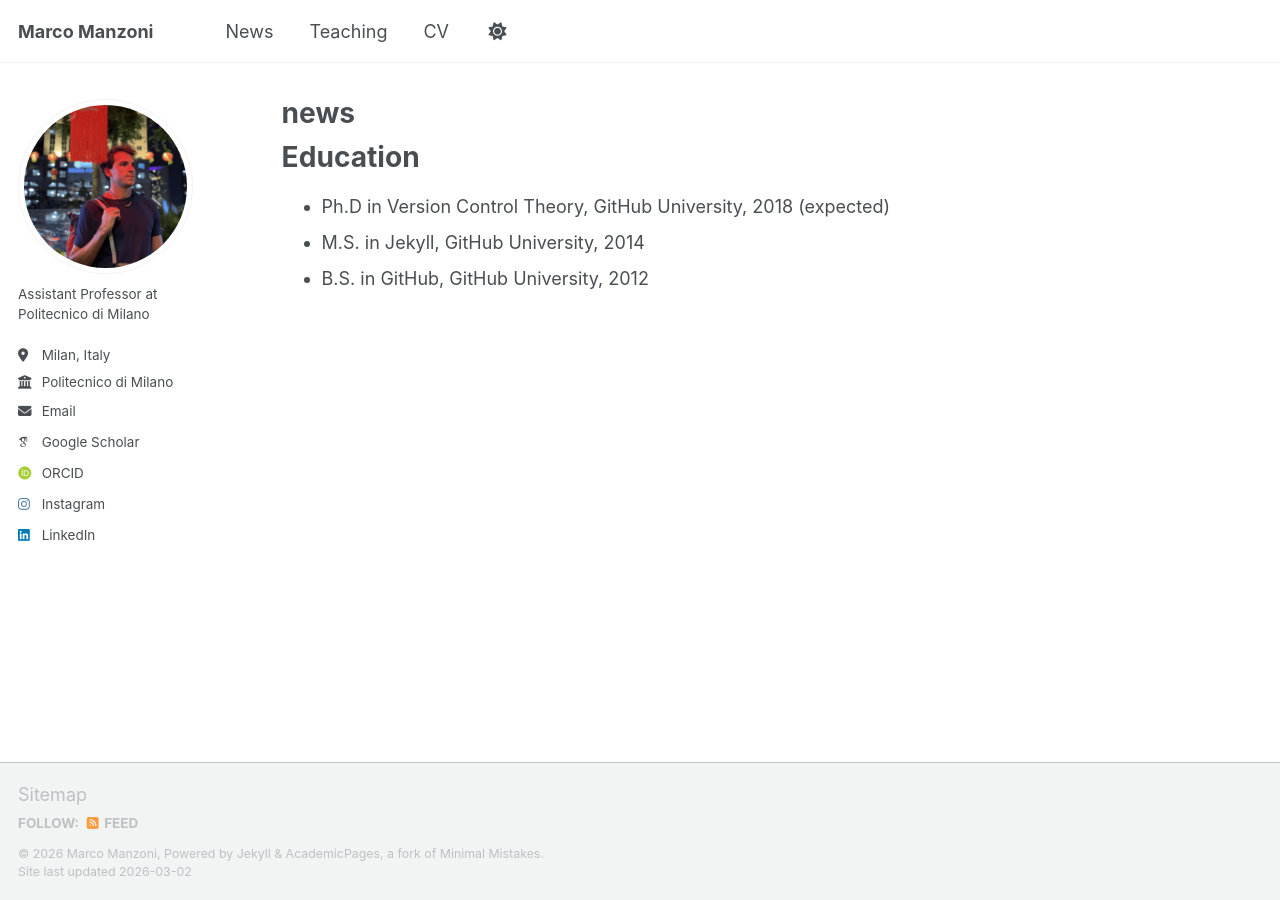
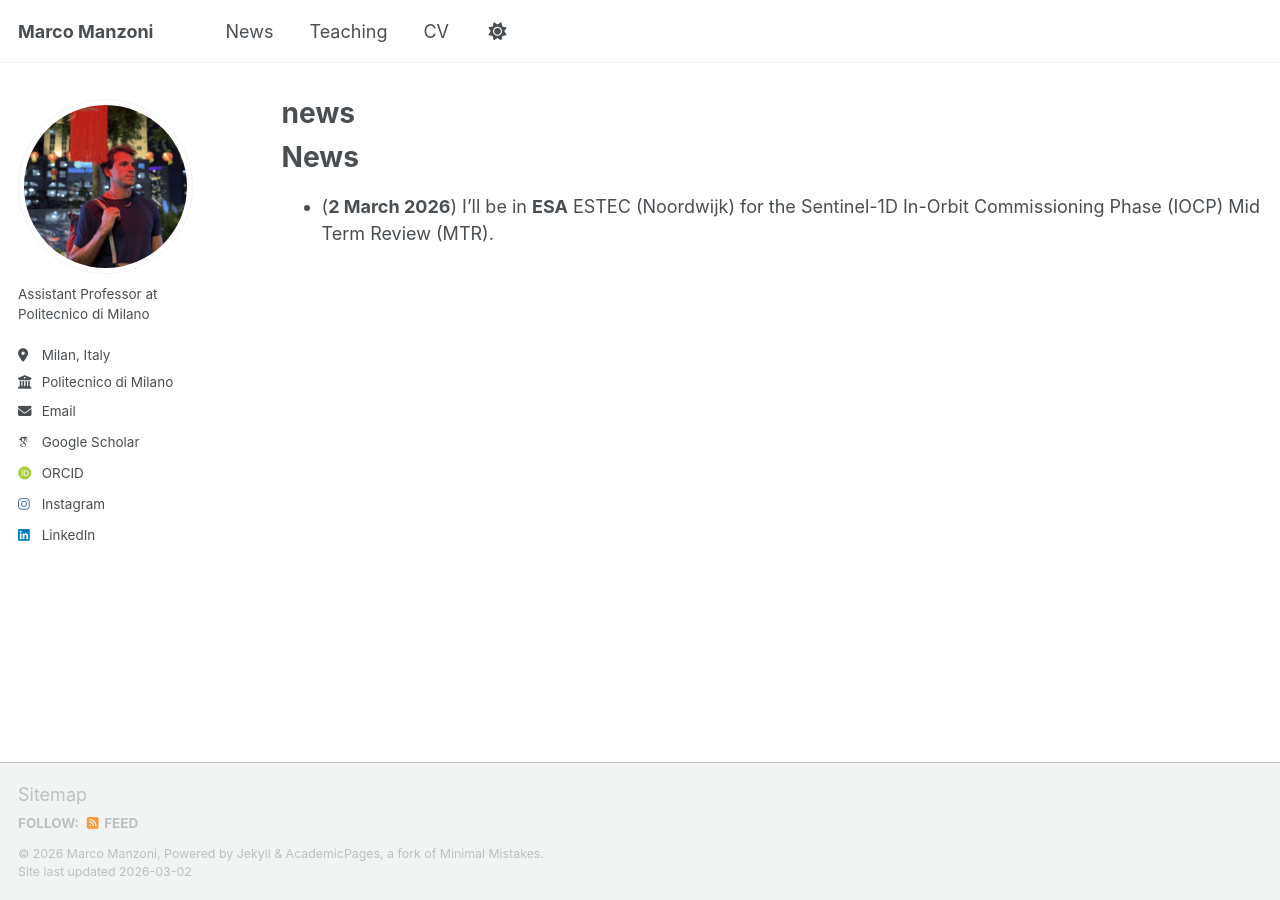
Before and after one commit to marcomanzoni/marcomanzoni.github.io, a Jekyll site: the page built from _pages/news.md, in a window 1280 px wide. Built offline with Jekyll 4.4.1, drawn with Linux system fonts in a browser that asks for light colours; some web fonts are replaced; a script that is not in the unit is left out.

Commit message:
Update news.md

```diff
--- a/_pages/news.md
+++ b/_pages/news.md
@@ -9,8 +9,6 @@ redirect_from:
 
 {% include base_path %}
 
-Education
+News
 ======
-* Ph.D in Version Control Theory, GitHub University, 2018 (expected)
-* M.S. in Jekyll, GitHub University, 2014
-* B.S. in GitHub, GitHub University, 2012
+- (**2 March 2026**) I’ll be in **ESA** ESTEC (Noordwijk) for the Sentinel-1D In-Orbit Commissioning Phase (IOCP) Mid Term Review (MTR).
```
